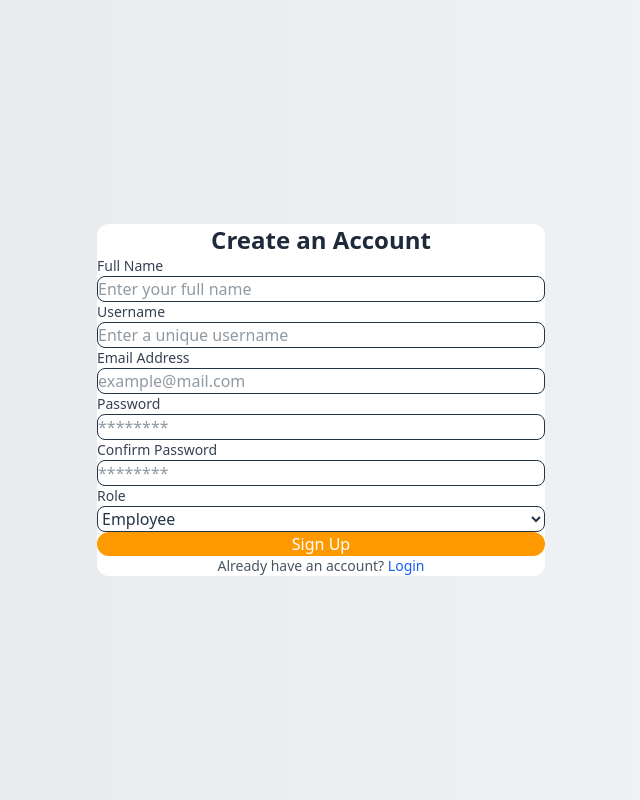
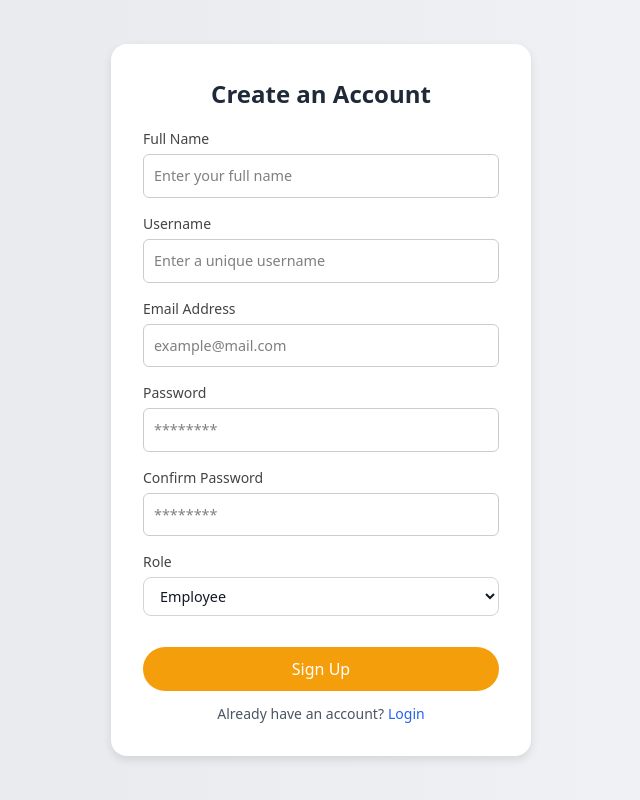
Before and after one commit to AbidJohar/QC360Project, a React (Vite) app in the folder client/: page /signup in a window 1280 px wide. Shown: the whole page, without its empty margins (319-959 px from the left). Built offline with nearby package versions, Linux system fonts and the light colour scheme.

Commit message:
styling fix

```diff
--- /dev/null
+++ b/client/src/components/ChangePassword.jsx
@@ -0,0 +1,6 @@
+
+export default function ChangePassword() {
+  return (
+    <div>changePassword</div>
+  )
+}
--- a/client/src/components/Profile.jsx
+++ b/client/src/components/Profile.jsx
@@ -18,7 +18,6 @@ export default function Profile() {
   return (
    <div className="profile_container">
       <h2>My Profile</h2>
-
       <form className="profile_form" onSubmit={handleSubmit}>
         <div className="form_group">
           <label>Full Name</label>
--- a/client/src/components/SignIn.jsx
+++ b/client/src/components/SignIn.jsx
@@ -1,6 +1,7 @@
-import React, { useState } from "react";
+import  { useState } from "react";
 import { AuthContext } from "../context/AuthContext";
 import { useContext } from "react";
+import "../styles/signIn.css"
 
 export default function Login() {
   const [formData, setFormData] = useState({
@@ -34,58 +35,47 @@ export default function Login() {
   };
 
   return (
-    <div className="min-h-screen flex items-center justify-center bg-gradient-to-r from-gray-200 to-gray-100 px-4">
-      <div className="bg-white shadow-lg rounded-xl p-8 max-w-md w-full">
-        <h2 className="text-2xl font-semibold text-gray-800 text-center mb-6">
-          Welcome Back
-        </h2>
-            {error && (
-          <div className="mb-4 p-3 bg-red-100 text-red-700 rounded-lg text-sm">
-            {error}
-          </div>
-        )}
-        <form onSubmit={handleSubmit} className="space-y-5">
-          <div>
-            <label className="block text-sm font-medium text-gray-700 mb-1">
-              Email Address
-            </label>
+   <div className="login_container">
+      <div className="login_box">
+        <h2 className="login_title">Welcome Back</h2>
+
+        {error && <div className="error_message">{error}</div>}
+
+        <form onSubmit={handleSubmit} className="login_form">
+          <div className="form-group">
+            <label className="form_label">Email Address</label>
             <input
               type="text"
               name="email"
               placeholder="email"
               value={formData.email}
               onChange={handleChange}
-              className="w-full border rounded-lg px-3 py-2 focus:outline-none focus:ring-2 focus:ring-blue-400"
+              className="form_input"
               required
             />
           </div>
 
-          <div>
-            <label className="block text-sm font-medium text-gray-700 mb-1">
-              Password
-            </label>
+          <div className="form_group">
+            <label className="form_label">Password</label>
             <input
               type="password"
               name="password"
               placeholder="********"
               value={formData.password}
               onChange={handleChange}
-              className="w-full border rounded-lg px-3 py-2 focus:outline-none focus:ring-2 focus:ring-blue-400"
+              className="form_input"
               required
             />
           </div>
 
-          <button
-            type="submit"
-            className="w-full bg-amber-500 hover:bg-amber-600 text-white rounded-full py-2 "
-          >
+          <button type="submit" className="login_button">
             {loading ? "login..." : "Login"}
           </button>
         </form>
 
-        <p className="text-sm text-gray-600 text-center mt-2">
+        <p className="signup_text">
           Don't have an account?
-          <a href="/signup" className="text-blue-600 hover:underline ml-1">
+          <a href="/signup" className="signup_link">
             Sign Up
           </a>
         </p>
--- a/client/src/components/SignUp.jsx
+++ b/client/src/components/SignUp.jsx
@@ -1,6 +1,7 @@
 import React, { useState, useContext } from "react";
 import { AuthContext } from "../context/AuthContext";
 import { Link, useNavigate } from "react-router-dom";
+import "../styles/signup.css"
 
 const SignUp = () => {
   const [formData, setFormData] = useState({
@@ -61,114 +62,92 @@ const SignUp = () => {
   };
 
   return (
-    <div className="h-screen flex items-center bg-gradient-to-r from-gray-200 to-gray-100 justify-center px-4">
-      <div className="mt-4 bg-white rounded-xl py-6 px-8 max-w-md w-full">
-        <h2 className="text-2xl font-semibold text-gray-800 text-center mb-4">
-          Create an Account
-        </h2>
+    <div className="sign_up_container">
+      <div className="sign_up_box">
+        <h2 className="sign_up_title">Create an Account</h2>
 
-        {error && (
-          <div className="mb-4 p-3 bg-red-100 text-red-700 rounded-lg text-sm">
-            {error}
-          </div>
-        )}
+        {error && <div className="error_message">{error}</div>}
 
-        <form onSubmit={handleSubmit} className="space-y-3">
-          {/* Full Name */}
-          <div>
-            <label className="block text-sm font-medium text-gray-700 mb-1">
-              Full Name
-            </label>
+        <form onSubmit={handleSubmit} className="sign_up_form">
+
+          <div className="form_group">
+            <label className="form_label">Full Name</label>
             <input
               type="text"
-              name="fullName"
+              name="full_name"
               placeholder="Enter your full name"
-              value={formData.fullName}
+              value={formData.full_name}
               onChange={handleChange}
-              className="w-full border rounded-lg px-3 py-2 focus:outline-none focus:ring-2 focus:ring-blue-400"
+              className="form_input"
               required
               disabled={loading}
             />
           </div>
 
-          {/* Username */}
-          <div>
-            <label className="block text-sm font-medium text-gray-700 mb-1">
-              Username
-            </label>
+
+          <div className="form_group">
+            <label className="form_label">Username</label>
             <input
               type="text"
-              name="username"
+              name="user_name"
               placeholder="Enter a unique username"
-              value={formData.username}
+              value={formData.user_name}
               onChange={handleChange}
-              className="w-full border rounded-lg px-3 py-2 focus:outline-none focus:ring-2 focus:ring-blue-400"
+              className="form_input"
               required
               disabled={loading}
             />
           </div>
 
-          {/* Email */}
-          <div>
-            <label className="block text-sm font-medium text-gray-700 mb-1">
-              Email Address
-            </label>
+          <div className="form_group">
+            <label className="form_label">Email Address</label>
             <input
               type="email"
               name="email"
               placeholder="example@mail.com"
               value={formData.email}
               onChange={handleChange}
-              className="w-full border rounded-lg px-3 py-2 focus:outline-none focus:ring-2 focus:ring-blue-400"
+              className="form_input"
               required
               disabled={loading}
             />
           </div>
 
-          {/* Password */}
-          <div>
-            <label className="block text-sm font-medium text-gray-700 mb-1">
-              Password
-            </label>
+          <div className="form_group">
+            <label className="form_label">Password</label>
             <input
               type="password"
               name="password"
               placeholder="********"
               value={formData.password}
               onChange={handleChange}
-              className="w-full border rounded-lg px-3 py-2 focus:outline-none focus:ring-2 focus:ring-blue-400"
+              className="form_input"
               required
               disabled={loading}
             />
           </div>
 
-          {/* Confirm Password */}
-          <div>
-            <label className="block text-sm font-medium text-gray-700 mb-1">
-              Confirm Password
-            </label>
+          <div className="form_group">
+            <label className="form_label">Confirm Password</label>
             <input
               type="password"
-              name="confirmPassword"
+              name="confirm_password"
               placeholder="********"
-              value={formData.confirmPassword}
+              value={formData.confirm_password}
               onChange={handleChange}
-              className="w-full border rounded-lg px-3 py-2 focus:outline-none focus:ring-2 focus:ring-blue-400"
+              className="form_input"
               required
               disabled={loading}
             />
           </div>
 
-          {/* Role */}
-          <div>
-            <label className="block text-sm font-medium text-gray-700 mb-1">
-              Role
-            </label>
+          <div className="form_group">
+            <label className="form_label">Role</label>
             <select
               name="role"
               value={formData.role}
               onChange={handleChange}
-              className="w-full border rounded-lg px-3 py-2 bg-white focus:outline-none focus:ring-2 focus:ring-amber-400"
+              className="form_select"
               disabled={loading}
             >
               <option value="Employee">Employee</option>
@@ -176,19 +155,18 @@ const SignUp = () => {
             </select>
           </div>
 
-          {/* Submit Button */}
           <button
             type="submit"
-            className="w-full bg-amber-500 hover:bg-amber-600 text-white mt-5 rounded-full py-2 disabled:opacity-50"
+            className="sign_up_button"
             disabled={loading}
           >
             {loading ? "Signing Up..." : "Sign Up"}
           </button>
         </form>
 
-        <p className="text-sm text-gray-600 text-center mt-2">
-          Already have an account?{" "}
-          <Link to="/login" className="text-blue-600 hover:underline">
+        <p className="login_text">
+          Already have an account?
+          <Link to="/login" className="login_link">
             Login
           </Link>
         </p>
--- /dev/null
+++ b/client/src/styles/signIn.css
@@ -0,0 +1,101 @@
+
+.login_container {
+  min-height: 100vh;
+  display: flex;
+  align-items: center;
+  justify-content: center;
+  background: linear-gradient(to right, #e5e7eb, #f3f4f6);
+  padding: 1rem;
+}
+
+.login_box {
+  background: white;
+  box-shadow: 0 4px 10px rgba(0, 0, 0, 0.1);
+  border-radius: 1rem;
+  padding: 2rem;
+  max-width: 400px;
+  width: 100%;
+}
+
+.login_title {
+  font-size: 1.5rem;
+  font-weight: 600;
+  text-align: center;
+  color: #1f2937;
+  margin-bottom: 1.5rem;
+}
+
+.error_message {
+  background-color: #fee2e2;
+  color: #b91c1c;
+  padding: 0.75rem;
+  border-radius: 0.5rem;
+  margin-bottom: 1rem;
+  font-size: 0.875rem;
+}
+
+.login_form {
+  display: flex;
+  flex-direction: column;
+  gap: 1.25rem;
+}
+
+.form_group {
+  display: flex;
+  flex-direction: column;
+}
+
+.form_label {
+  font-size: 0.875rem;
+  font-weight: 500;
+  color: #374151;
+  margin-bottom: 0.25rem;
+}
+
+.form_input {
+  border: 1px solid #d1d5db;
+  border-radius: 0.5rem;
+  padding: 0.5rem 0.75rem;
+  font-size: 0.9rem;
+  outline: none;
+  transition: border 0.2s ease, box-shadow 0.2s ease;
+  color: black;
+}
+
+.form_input:focus {
+  border-color: #3b82f6;
+  box-shadow: 0 0 0 2px rgba(59, 130, 246, 0.3);
+}
+
+.login_button {
+  width: 100%;
+  background-color: #f59e0b;
+  color: white;
+  border: none;
+  border-radius: 9999px;
+  padding: 0.5rem 1rem;
+  font-size: 1rem;
+  cursor: pointer;
+  transition: 300ms ease-in-out
+}
+
+.login_button:hover {
+  background-color: #d97706;
+}
+
+.signup_text {
+  font-size: 0.875rem;
+  color: #4b5563;
+  text-align: center;
+  margin-top: 0.75rem;
+}
+
+.signup_link {
+  color: #2563eb;
+  margin-left: 0.25rem;
+  text-decoration: none;
+}
+
+.signup_link:hover {
+  text-decoration: underline;
+}
--- /dev/null
+++ b/client/src/styles/signup.css
@@ -0,0 +1,107 @@
+.sign_up_container {
+  min-height: 100vh;
+  display: flex;
+  align-items: center;
+  justify-content: center;
+  background: linear-gradient(to right, #e5e7eb, #f3f4f6);
+}
+
+.sign_up_box {
+  background: white;
+  border-radius: 1rem;
+  box-shadow: 0 4px 10px rgba(0, 0, 0, 0.1);
+  padding: 2rem;
+  max-width: 420px;
+  width: 100%;
+}
+
+.sign_up_title {
+  text-align: center;
+  font-size: 1.5rem;
+  color: #1f2937;
+  font-weight: 600;
+  margin-bottom: 1rem;
+}
+
+.error_message {
+  background-color: #fee2e2;
+  color: #b91c1c;
+  padding: 0.75rem;
+  border-radius: 0.5rem;
+  margin-bottom: 1rem;
+  font-size: 0.875rem;
+}
+
+.sign_up_form {
+  display: flex;
+  flex-direction: column;
+}
+
+.form_group {
+  display: flex;
+  flex-direction: column;
+}
+
+.form_label {
+  font-size: 0.875rem;
+  color: #374151;
+  font-weight: 500;
+  margin-bottom: 0.25rem;
+}
+
+.form_input,
+.form_select {
+  border: 1px solid #d1d5db;
+  border-radius: 0.5rem;
+  padding: 0.5rem 0.75rem;
+  font-size: 0.9rem;
+  color: #111827;
+  outline: none;
+  background-color: #fff;
+  transition: all 0.2s ease;
+}
+
+.form_input:focus,
+.form_select:focus {
+  border-color: #3b82f6;
+  box-shadow: 0 0 0 2px rgba(59, 130, 246, 0.3);
+}
+
+.sign_up_button {
+  width: 100%;
+  background-color: #f59e0b;
+  color: white;
+  border: none;
+  border-radius: 9999px;
+  padding: 0.6rem 1rem;
+  font-size: 1rem;
+  margin-top: 1rem;
+  cursor: pointer;
+  transition: 300ms ease-in-out;
+}
+
+.sign_up_button:hover {
+  background-color: #d97706;
+}
+
+.sign_up_button:disabled {
+  opacity: 0.6;
+  cursor: not-allowed;
+}
+
+.login_text {
+  font-size: 0.875rem;
+  color: #4b5563;
+  text-align: center;
+  margin-top: 0.75rem;
+}
+
+.login_link {
+  color: #2563eb;
+  text-decoration: none;
+  margin-left: 0.25rem;
+}
+
+.login_link:hover {
+  text-decoration: underline;
+}
```
Also changed, not shown: client/src/App.jsx (+12 -1 lines), client/src/components/Dashboard.jsx (+22 -12 lines), client/src/components/LandingPage.jsx (+5 -12 lines), client/src/components/Navbar.jsx (+20 -7 lines), client/src/styles/global.css (+62 -0 lines).
